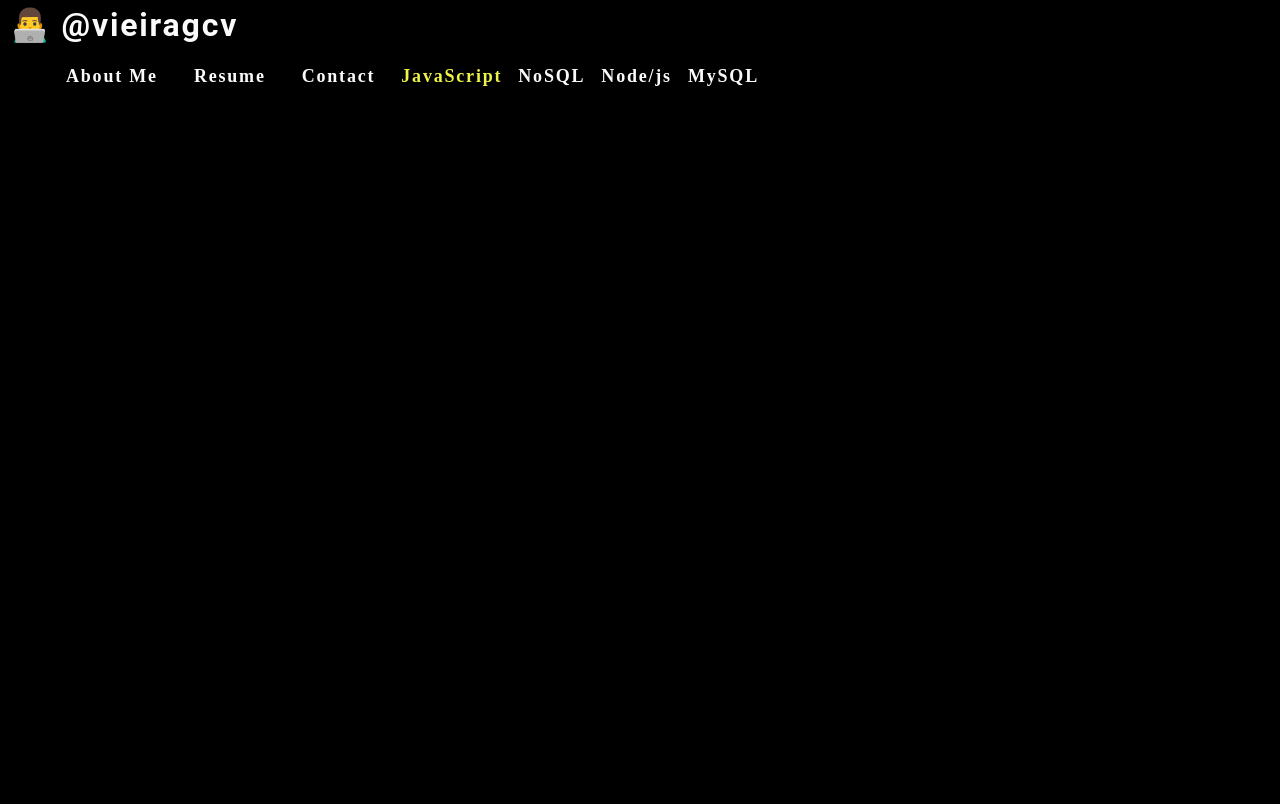
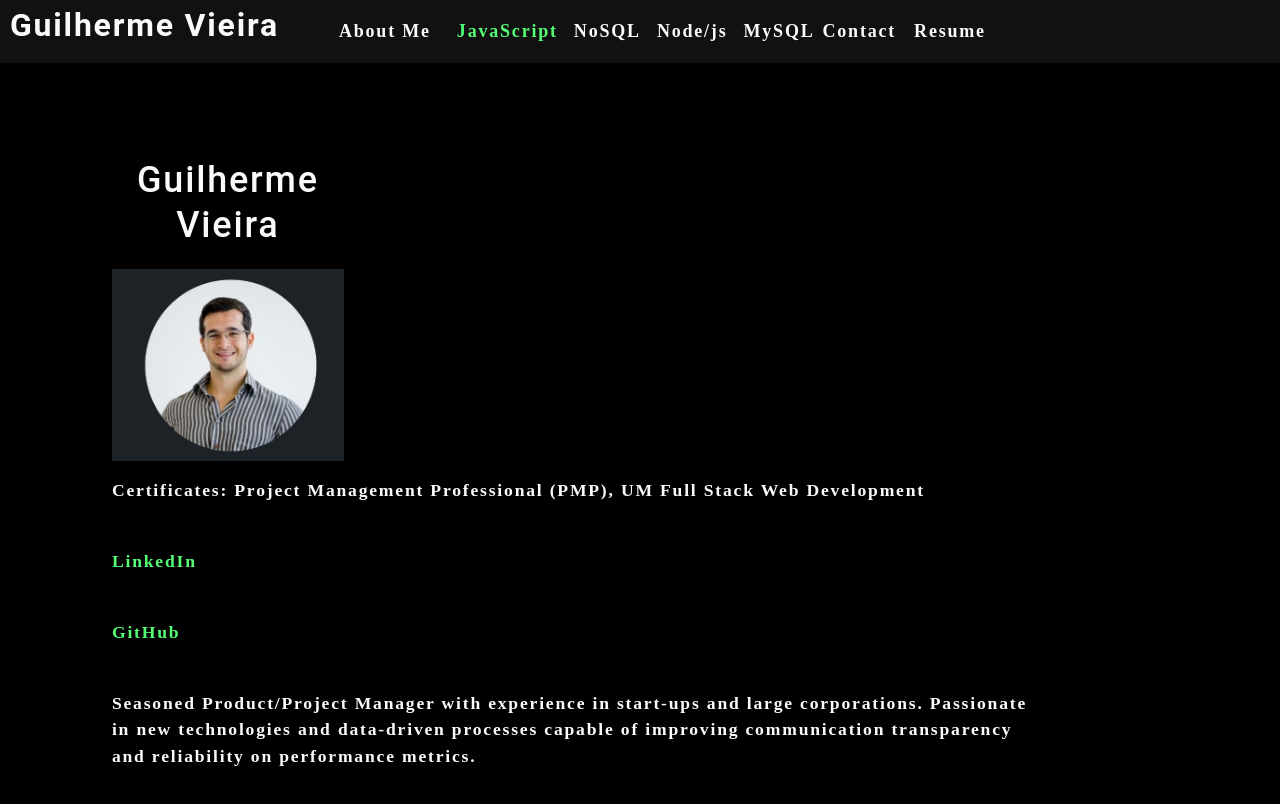
Before and after one commit to vieiragcv/gui-react-portfolio, a React (Create React App) app: page / in a window 1280 px wide. Shown: the top 804 px of the page. Built offline with nearby package versions, Linux system fonts and the light colour scheme.

Commit message:
image, description and links added to about page

```diff
--- a/src/App.css
+++ b/src/App.css
@@ -1,4 +1,4 @@
-/* .App {
+.App {
   text-align: center;
 }
 
@@ -36,4 +36,3 @@
     transform: rotate(360deg);
   }
 }
- */
--- a/src/App.js
+++ b/src/App.js
@@ -1,7 +1,9 @@
 import React, { useState } from 'react';
 import Header from './components/Header';
-/* import './App.css'; */  // not sure if needed
-
+import About from './components/About';
+import Footer from './components/Footer';
+import Contact from './components/Contact';
+import './App.css';
 
 function App() {
 
@@ -13,6 +15,7 @@ function App() {
   ]);
 
   const [currentProjectType, setCurrentProjectType] = useState(projectType[0]);
+  const [contactSelected, setContactSelected] = useState(false);
 
   return (
     <div>
@@ -21,13 +24,26 @@ function App() {
         projectType={projectType}
         setCurrentProjectType={setCurrentProjectType}
         currentProjectType={currentProjectType}
+        contactSelected={contactSelected}
+        setContactSelected={setContactSelected}
       ></Header>
 
       <main>
 
-
+        {!contactSelected ? (
+          <>
+            <About></About>
+          </>
+        ):(
+            <Contact></Contact>
+          )
+        }
 
       </main>
+
+      <Footer>
+
+      </Footer>
 
     </div>
   );
--- /dev/null
+++ b/src/components/About/index.js
@@ -0,0 +1,28 @@
+/*------------------------------------------------------------
+-                           About
+------------------------------------------------------------*/
+import React from 'react';
+import aboutImage from "../../assets/images/gui-headshot.JPG"
+function About() {
+
+  return(
+
+    <section className="my-5 container">
+      <div className="flex-row card">
+        <h1 id="about">Guilherme Vieira</h1>
+        <img src={aboutImage} className="my-2" style={{ width: "auto" }} alt="headshot"></img>
+      </div>
+      <div>
+        <p>Certificates: Project Management Professional (PMP), UM Full Stack Web Development</p>
+        <a href="https://www.linkedin.com/in/vieiragui25/"><p>LinkedIn</p></a>
+        <a href="https://github.com/vieiragcv"><p>GitHub</p></a>
+      </div>
+      <p>Seasoned Product/Project Manager with experience in start-ups and large corporations.
+        Passionate in new technologies and data-driven processes capable of improving communication
+        transparency and reliability on performance metrics. </p>
+
+    </section>
+  );
+}
+
+export default About;
--- a/src/components/Contact/index.js
+++ b/src/components/Contact/index.js
@@ -2,8 +2,78 @@
 -                          Contact
 ------------------------------------------------------------*/
 
+import React, { useState } from 'react';
+import { validateEmail } from '../../utils/helper';
+
 function Contact() {
 
+  const [formState, setFormState] = useState({ name: '', company: '', email: '', message: '' });
+  const { name, company, email, message } = formState;
+  const [errorMessage, setErrorMessage] = useState('');
+
+  function handleChange(e) {
+    if (e.target.name === 'email') {
+      const isValid = validateEmail(e.target.value);
+      console.log(isValid);
+      if (!isValid) {
+        setErrorMessage('Your email is invalid.');
+      } else {
+        setErrorMessage('');
+      }
+    }
+    else {
+      if (!e.target.value.length) {
+        setErrorMessage(`${e.target.name} is required.`);
+      }
+      else {
+        setErrorMessage('');
+      }
+    }
+    if (!errorMessage) {
+      setFormState({ ...formState, [e.target.name]: e.target.value })
+    }
+  }
+
+  function handleSubmit(e) {
+    e.preventDefault();
+    console.log(formState);
+  }
+
+  return (
+    <section>
+      <h1>Contact Me</h1>
+      <form id ="contact-form" onSubmit={handleSubmit}>
+
+        <div>
+          <label htmlFor="name">Name:</label>
+          <input type="text" defaultValue={name} onChange={handleChange} name="name" />
+        </div>
+
+        <div>
+          <label htmlFor="company">Company:</label>
+          <input type="text" defaultValue={company} onChange={handleChange} name="company" />
+        </div>
+
+        <div>
+          <label htmlFor="email">Email address:</label>
+          <input type="email" defaultValue={email} onChange={handleChange} name="email" />
+        </div>
+
+        <div>
+          <label htmlFor="message">Message:</label>
+          <textarea rows="5" defaultValue={message} onChange={handleChange} name="message" />
+        </div>
+
+        {errorMessage && (
+          <div>
+            <p className="error-text">{errorMessage}</p>
+          </div>
+        )}
+
+      <button type="submit">Submit</button>
+      </form>
+    </section>
+  );
 }
 
 export default Contact;
--- a/src/components/Header/index.js
+++ b/src/components/Header/index.js
@@ -10,10 +10,10 @@ function Header(props) {
 
   const {
     projectType = [],
+    setCurrentProjectType,
     currentProjectType,
-    setCurrentProjectType,
-    projectTypeSelected,
-    setProjectTypeSelected
+    contactSelected,
+    setContactSelected
   } = props;
 
   useEffect(() => {
@@ -22,34 +22,30 @@ function Header(props) {
 
   return (
 
-    <header className="fle-row px-1">
+    <header className="flex-row px-1">
 
       <h2>
         <a href="/">
-          <span role="img" aria-label="camera">👨‍💻</span> @vieiragcv
+          <span role="img" aria-label="camera"></span> Guilherme Vieira
         </a>
       </h2>
 
       <nav
         projectType={projectType}
         setCurrentProjectType={setCurrentProjectType}
-        projectTypeSelected={projectTypeSelected}
-        setProjectTypeSelected={setProjectTypeSelected}
+        currentProjectType={currentProjectType}
+        contactSelected={contactSelected}
+        setContactSelected={setContactSelected}
       >
         <ul className="flex-row">
 
-          <li className="mx-2">
-            <a href="#about">About Me</a>
+{/*------------------------------------- ABOUT ME -------------------------------------*/}
+
+          <li className={`mx-2 ${ contactSelected && 'navActive'}`}>
+            <a href="#about" onClick = {() => setContactSelected(false)}>About Me</a>
           </li>
 
-          <li className="mx-2">
-            <a href="#resume">Resume</a>
-          </li>
-
-          <li className="mx-2">
-            <a href="#contact">Contact</a>
-          </li>
-
+{/*------------------------------------- Portfolio -------------------------------------*/}
 
           {projectType.map((type) => (
             <li
@@ -61,12 +57,27 @@ function Header(props) {
               <span
                 onClick = { () => {
                   setCurrentProjectType(type);
+                  setContactSelected(false);
                 }}
               >
                 {capitalizeFirstLetter(type.name)}
               </span>
             </li>
           ))}
+
+{/*------------------------------------- Contact -------------------------------------*/}
+
+          <li>
+            <span onClick={() => setContactSelected(true)}>  Contact</span>
+          </li>
+
+{/*------------------------------------- Resume -------------------------------------*/}
+
+          <li className="mx-2">
+            <a href="#resume">Resume</a>
+          </li>
+
+
         </ul>
       </nav>
     </header>
--- a/src/index.css
+++ b/src/index.css
@@ -1,7 +1,8 @@
 main {
-	margin: 0 auto;
+	margin: 1 auto;
 	max-width: 90%;
   padding: 50px 30px;
+
 }
 :root {
   --primary: #54ff76;
@@ -21,8 +22,7 @@ main {
   box-sizing: border-box;
 }
 
-html,
-body {
+html, body {
   min-height: 100%;
 }
 
@@ -39,12 +39,7 @@ body {
 
 }
 
-h1,
-h2,
-h3,
-h4,
-h5,
-h6 {
+h1,h2,h3,h4,h5,h6 {
   font-family: 'Roboto', sans-serif;
   font-weight: 500;
   margin: 5px 0;
@@ -81,17 +76,18 @@ p {
 }
 
 a {
-  color: var(--tertiary);
+  color: var(--primary);
   text-decoration: none;
   font-weight: bold;
 }
 
 a:hover {
   text-decoration: underline;
+  color: var(--secondary);
 }
 
 header {
-  background: var(--dark);
+  background: var(--darker);
 }
 
 header a {
@@ -128,7 +124,7 @@ span[role="img"] {
 }
 
 form {
-  width: 40%;
+  width: 100%;
 }
 
 input {
@@ -151,10 +147,15 @@ li {
 
 nav a:hover {
   text-decoration: none;
+  color: var(--secondary);
 }
 
-nav  li {
+nav li {
   cursor: pointer;
+}
+
+nav li:hover {
+  color: var(--secondary);
 }
 
 textarea {
@@ -290,7 +291,7 @@ a {
 }
 
 .navActive {
-  color: var(--secondary);
+  color: var(--primary);
 }
 code {
   font-family: source-code-pro, Menlo, Monaco, Consolas, 'Courier New',
```
Also changed, not shown: src/assets/images/gui-headshot.JPG (added).
